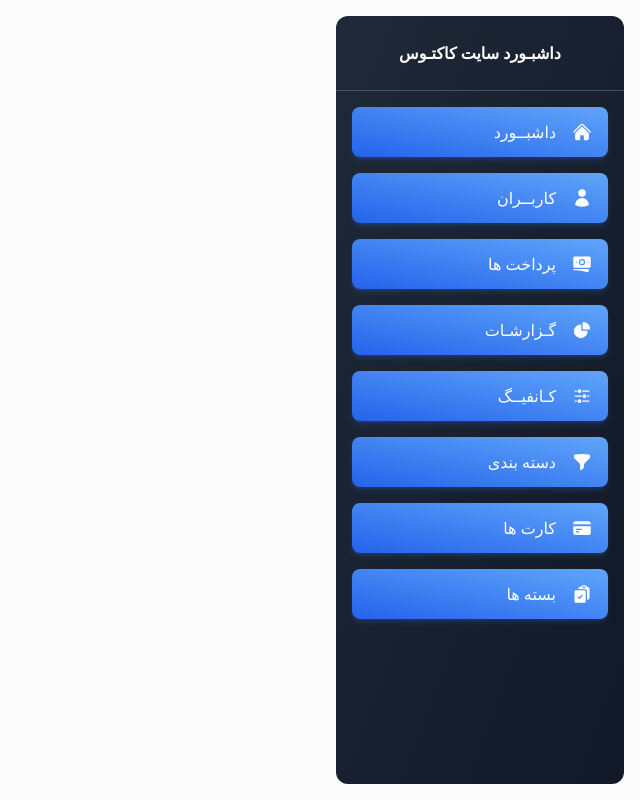
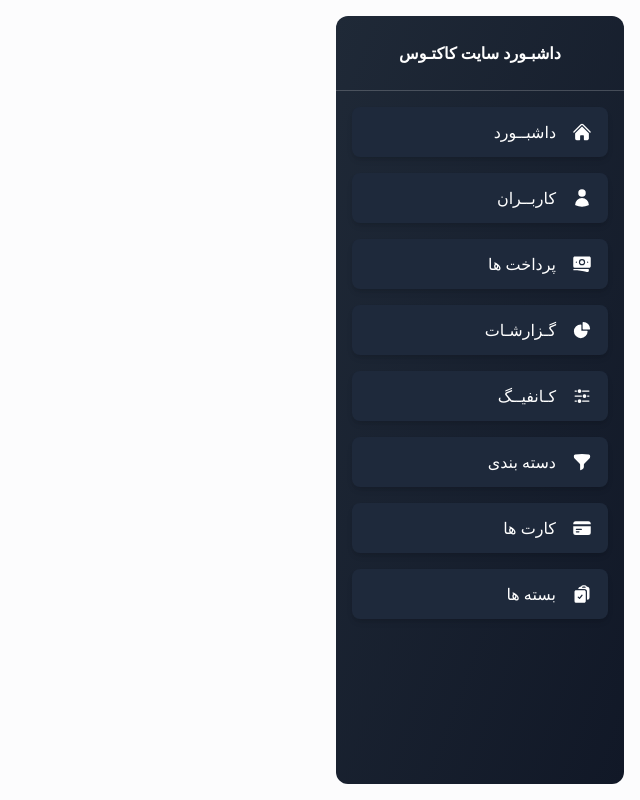
Before and after one commit to jasmineka26/freeGate, a React (Vite) app: page /users in a window 1280 px wide. Shown: the whole page, without its empty margins (640-1280 px from the left). Built offline with nearby package versions, Linux system fonts and the light colour scheme.

Commit message:
Select tab in aside

```diff
--- a/src/components/dashboard/Aside.tsx
+++ b/src/components/dashboard/Aside.tsx
@@ -10,6 +10,7 @@ import {
 } from "@heroicons/react/24/solid";
 import AsideButton from "./aside/AsideButton";
 import Header from "./aside/Header";
+import { useState } from "react";
 
 const Aside = () => {
   const menuItem = [
@@ -23,6 +24,12 @@ const Aside = () => {
     { icon: ClipboardDocumentCheckIcon, name: "بسته ها" },
   ];
 
+  const [selectedButton, setSelectedButton] = useState<string | null>(null);
+
+  const handleButtonClick = (itemName: string) => {
+    setSelectedButton(itemName === selectedButton ? null : itemName);
+  };
+
   return (
     <aside
       className={`bg-gradient-to-br from-gray-800 to-gray-900 -translate-x-80  inset-0 z-50 my-4 mr-4 h-[calc(100vh-32px)]
@@ -32,7 +39,12 @@ const Aside = () => {
         <Header />
       </div>
       {menuItem.map((item) => (
-        <AsideButton key={item.name} icon={item.icon}>
+        <AsideButton
+          key={item.name}
+          icon={item.icon}
+          color={selectedButton === item.name ? "blue" : "#1e293b"}
+          onClick={() => handleButtonClick(item.name)}
+        >
           {item.name}
         </AsideButton>
       ))}
--- a/src/components/dashboard/aside/AsideButton.tsx
+++ b/src/components/dashboard/aside/AsideButton.tsx
@@ -3,19 +3,23 @@ import IconType from "../../../models/IconType";
 interface Props {
   children: string;
   icon: IconType;
+  color: string;
+  onClick: () => void;
 }
 
-const AsideButton = ({ children, icon: Icon }: Props) => {
+const AsideButton = ({ children, icon: Icon, color, onClick }: Props) => {
   return (
     <div className="flex flex-col m-4">
       <div className="flex flex-col">
         <div>
           <button
-            className={`middle none font-sans font-bold center transition-all disabled:opacity-50
-            disabled:shadow-none disabled:pointer-events-none text-xs py-3 rounded-lg bg-gradient-to-tr
-         from-blue-600 to-blue-400 text-white shadow-md shadow-blue-500/20 hover:shadow-lg
-          hover:shadow-blue-500/40 active:opacity-[0.85] w-full flex items-center gap-4 px-4 capitalize`}
+            className={`middle none font-sans font-bold center transition-all
+           disabled:pointer-events-none text-xs py-3 rounded-lg hover:shadow-lg  text-white shadow-md
+          hover:shadow-blue-500/40 active:opacity-[0.85] w-full flex items-center gap-4 px-4 capitalize
+          `}
+            style={{ backgroundColor: color }}
             type="button"
+            onClick={onClick}
           >
             <Icon className="w-5 h-5 text-inherit" />
             <div className="block antialiased font-sans text-base leading-relaxed text-inherit font-medium capitalize">
```
